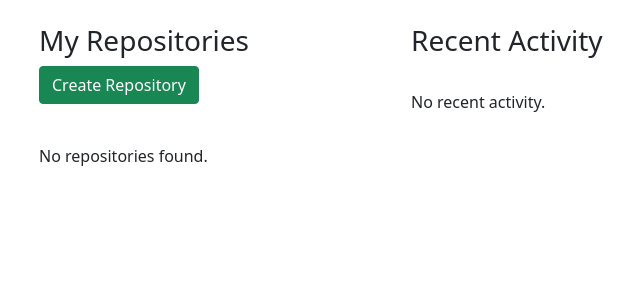
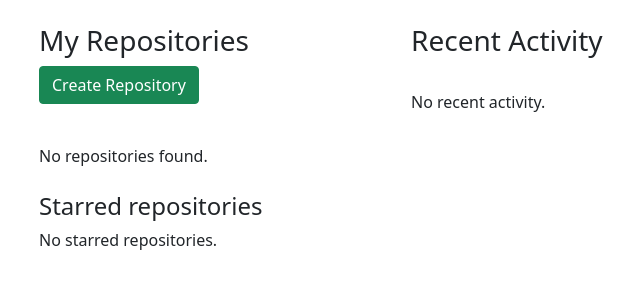
Before and after one commit to VukV/mini-github, a Django app: page /dashboard/ in a window 1280 px wide. Shown: the part 56-356 px from the top of the page, without its empty margins (241-881 px from the left). Run offline with Django 4.2, Linux system fonts and the light colour scheme; the visitor is signed in with stand-in values (Sample User, id 1); data that the repository does not hold is empty.

Commit message:
starred repos dashboard

```diff
--- a/mini_github/views.py
+++ b/mini_github/views.py
@@ -26,10 +26,16 @@ def dashboard(request):
     repositories = Repository.objects.filter(
         Q(owner=current_user) | Q(collaborators=current_user)
     ).distinct()
+
+    starred_repositories = Repository.objects.filter(stars=current_user).distinct()
+    watched_repositories = Repository.objects.filter(watchers=current_user).distinct()
+
     recent_activity = History.objects.filter(user_changed=current_user).order_by('-date_time_changed')[:5]
 
     context = {
         'repositories': repositories,
+        'starred_repositories': starred_repositories,
+        'watched_repositories': watched_repositories,
         'recent_activity': recent_activity,
     }
 
--- a/templates/home/dashboard.html
+++ b/templates/home/dashboard.html
@@ -19,6 +19,17 @@
                 </div>
             {% empty %}
                 <div>No repositories found.</div>
+            {% endfor %}
+
+            <br>
+            <h4>Starred repositories</h4>
+            {% for starred_repo in starred_repositories %}
+                <div>
+                    <h6><a href="{% url 'repository' starred_repo.id %}">{{ starred_repo.name }}</a></h6>
+                    <hr>
+                </div>
+            {% empty %}
+                <div>No starred repositories.</div>
             {% endfor %}
         </div>
 
```
